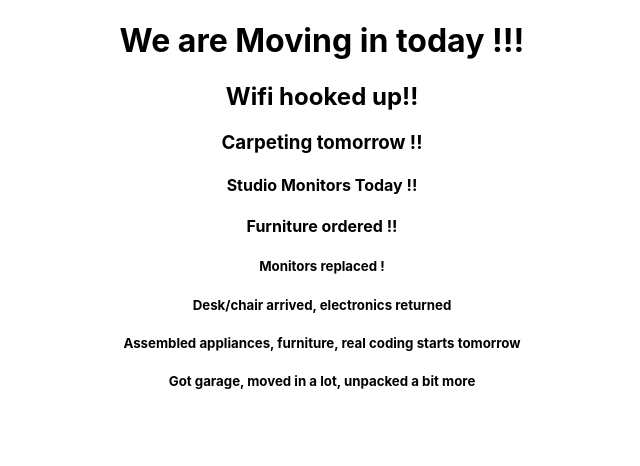
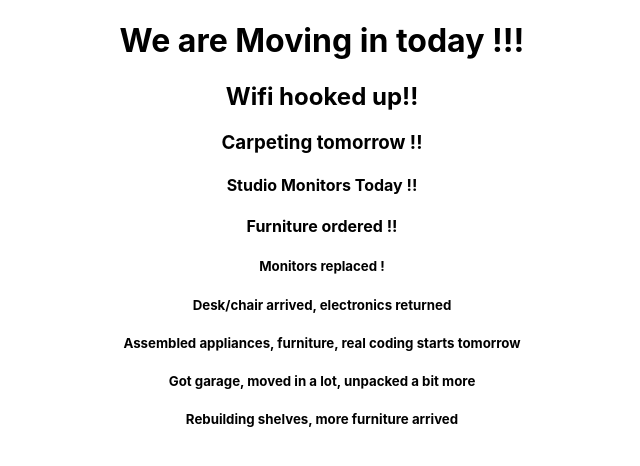
Before and after one commit to stevekutz/mov_inv_exp, a React (Create React App) app in the folder app/: page / in a window 1280 px wide. Shown: the top 466 px of the page, without its empty margins (318-958 px from the left). Built offline with nearby package versions, Linux system fonts and the light colour scheme.

Commit message:
added info 9

```diff
--- a/app/src/App.js
+++ b/app/src/App.js
@@ -14,6 +14,7 @@ function App() {
         <h5> Desk/chair arrived, electronics returned</h5>
         <h5> Assembled appliances, furniture, real coding starts tomorrow </h5>
         <h5> Got garage, moved in a lot, unpacked a bit more </h5>
+        <h5> Rebuilding shelves, more furniture arrived </h5>
     </div>
   );
 }
```
